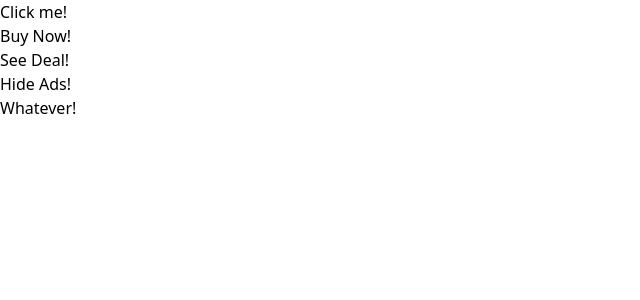
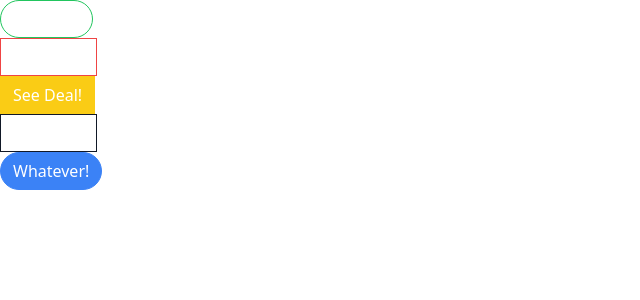
Before and after one commit to federico-init/components_showcase, a React (Create React App) app: page / in a window 1280 px wide. Shown: the top 300 px of the page, without its empty margins (0-640 px from the left). Built offline with nearby package versions, Linux system fonts and the light colour scheme.

Commit message:
style: conditional tailwind classes applied using classnames library

```diff
--- a/package.json
+++ b/package.json
@@ -6,10 +6,12 @@
     "@testing-library/jest-dom": "^5.17.0",
     "@testing-library/react": "^13.4.0",
     "@testing-library/user-event": "^13.5.0",
+    "classnames": "^2.3.2",
     "prop-types": "^15.8.1",
     "react": "^18.2.0",
     "react-dom": "^18.2.0",
     "react-scripts": "5.0.1",
+    "tailwind-merge": "^2.0.0",
     "web-vitals": "^2.1.4"
   },
   "scripts": {
--- a/src/App.jsx
+++ b/src/App.jsx
@@ -5,19 +5,27 @@
   return (
     <div>
       <div>
-        <Button>Click me!</Button>
+        <Button success rounded outline>
+          Click me!
+        </Button>
       </div>
       <div>
-        <Button>Buy Now!</Button>
+        <Button danger outline>
+          Buy Now!
+        </Button>
       </div>
       <div>
-        <Button>See Deal!</Button>
+        <Button warning>See Deal!</Button>
       </div>
       <div>
-        <Button>Hide Ads!</Button>
+        <Button secondary outline>
+          Hide Ads!
+        </Button>
       </div>
       <div>
-        <Button>Whatever!</Button>
+        <Button primary rounded>
+          Whatever!
+        </Button>
       </div>
     </div>
   );
--- a/src/Button.jsx
+++ b/src/Button.jsx
@@ -1,4 +1,4 @@
-import PropTypes from "prop-types";
+import className from "classnames";
 
 const Button = ({
   children,
@@ -10,9 +10,26 @@
   outline,
   rounded,
 }) => {
-  return <button>{children}</button>;
+  // applying conditional tailwind classes using classnames library
+  const classes = className("px-3 py-1.5 border", {
+    "border-blue-500 bg-blue-500 text-white": primary,
+    "border-gray-900 bg-gray-900 text-white": secondary,
+    "border-green-500 bg-green-500 text-white": success,
+    "border-yellow-400 bg-yellow-400 text-white": warning,
+    "border-red-500 bg-red-500 text-white": danger,
+    "rounded-full": rounded,
+    "bg-white": outline,
+    "text-blue-500": outline && primary,
+    "text-gray-900": outline && secondary,
+    "text-green-500": outline && success,
+    "text-yellow-400": outline && warning,
+    "text-red-500": outline && danger,
+  });
+
+  return <button className={classes}>{children}</button>;
 };
 
+// check props using propTypes library
 Button.propTypes = {
   checkTypeValue: ({ primary, secondary, success, warning, danger }) => {
     const count =
```
Also changed, not shown: 1 other file (tests, documents, lock files or other folders).
